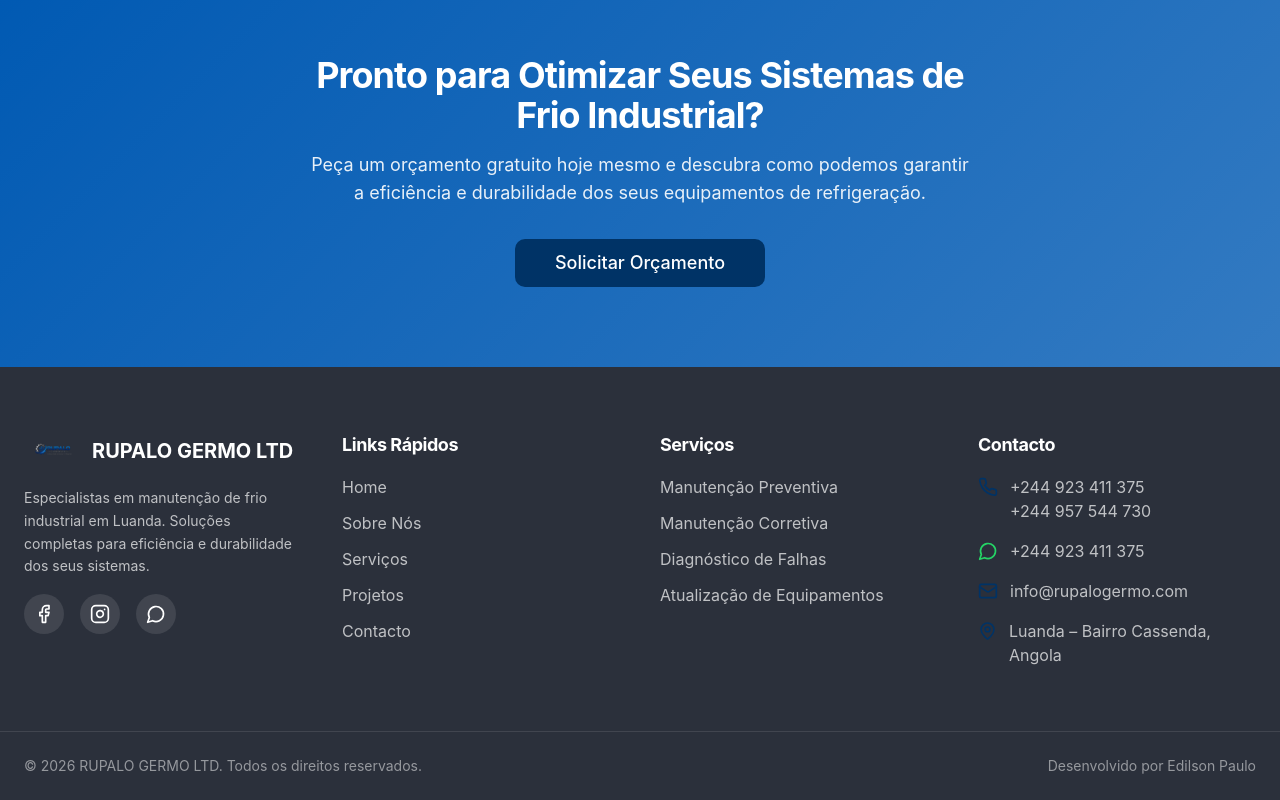
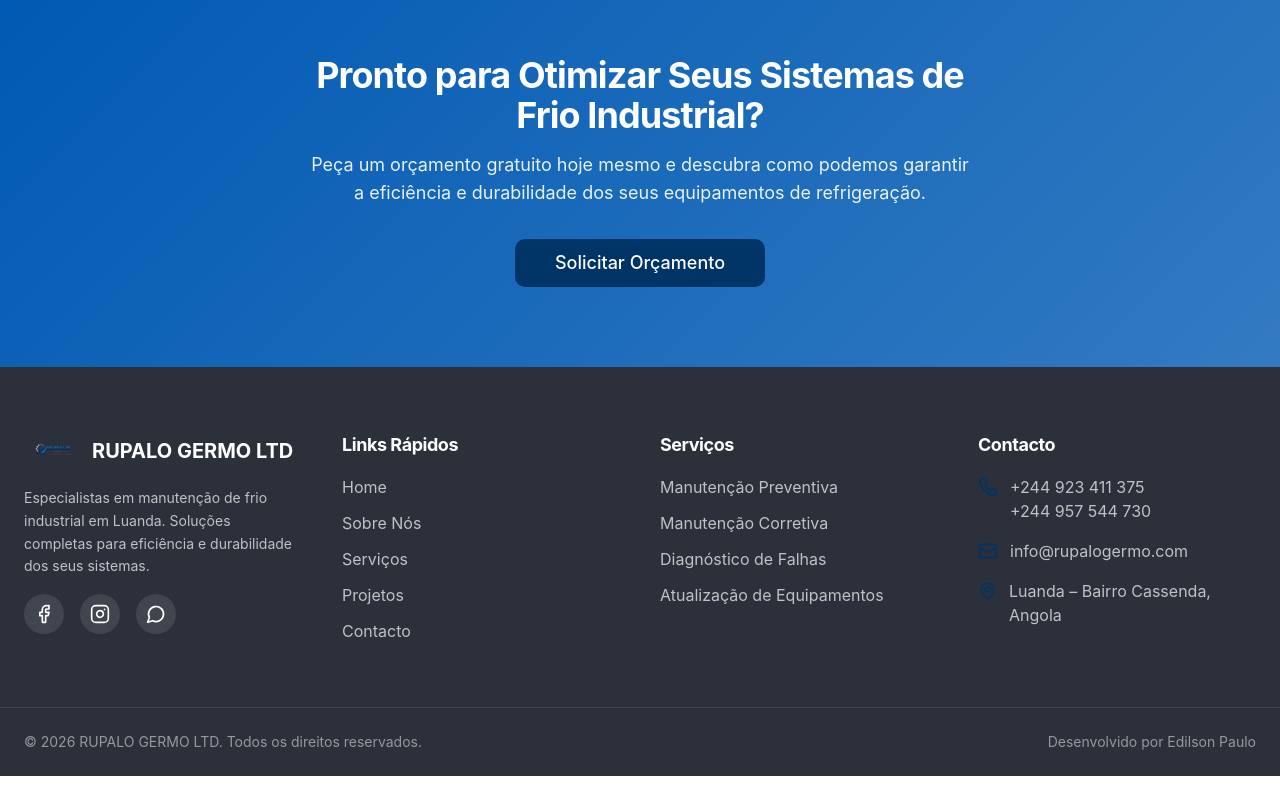
Before and after one commit to 3dilso/RUPALO-SITE, a React (Vite) app: page / in a window 1280 px wide. Shown: the part 4819-5619 px from the top of the page. After the commit the page ends 5595 px from the top, so only its background shows below. Built offline with nearby package versions, Linux system fonts and the light colour scheme.

Commit message:
Updated src/components/layout/Footer.tsx

```diff
--- a/src/components/layout/Footer.tsx
+++ b/src/components/layout/Footer.tsx
@@ -104,14 +104,7 @@ const Footer = () => {
                   </a>
                 </div>
               </li>
-              <li className="flex items-start gap-3">
-                <MessageCircle className="w-5 h-5 text-whatsapp mt-0.5" />
-                <div>
-                  <a href="https://wa.me/244923411375?text=Olá, gostaria de solicitar um orçamento para manutenção de frio industrial." className="text-primary-foreground/70 hover:text-primary-foreground">
-                    +244 923 411 375
-                  </a>
-                </div>
-              </li>
+
               <li className="flex items-start gap-3">
                 <Mail className="w-5 h-5 text-primary mt-0.5" />
                 <a href="mailto:info@rupalogermo.com" className="text-primary-foreground/70 hover:text-primary-foreground">
```
